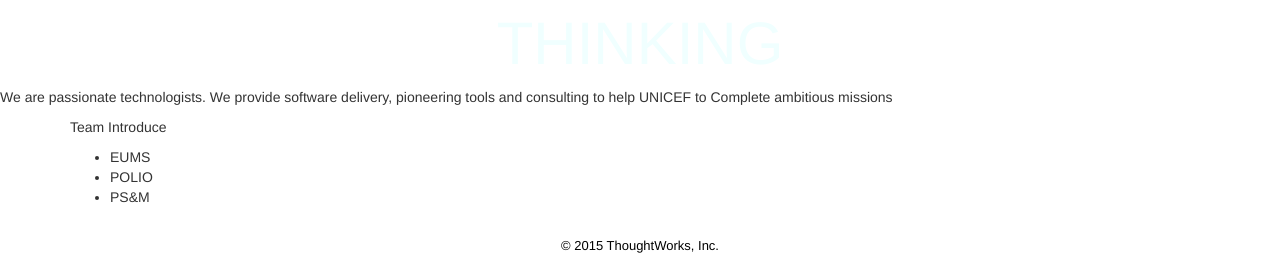
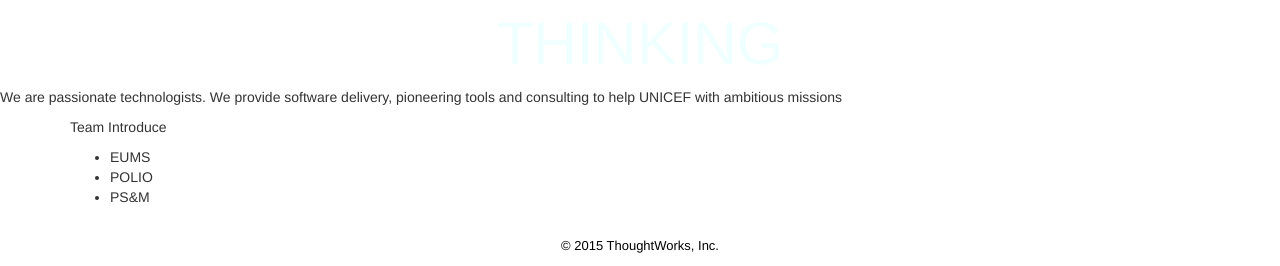
Before and after one commit to yaoyaocjj/UNICEFaccount, a Django app: page / in a window 1280 px wide. Shown: the part 625-891 px from the top of the page. Run offline with Django 3.2, Linux system fonts and the light colour scheme; some libraries are stand-ins or nearby versions.

Commit message:
modified some details in base.html

```diff
--- a/UNICEF/templates/base.html
+++ b/UNICEF/templates/base.html
@@ -36,7 +36,7 @@
 
 <div id="slogen">
 	<h1 id="bg-title">AMBITIOUS MISSIONS NEED DISRUPTIVE THINKING</h1>
-    <p id="bg-describe">We are passionate technologists. We provide software delivery, pioneering tools and consulting to help UNICEF to Complete ambitious missions</p>
+    <p id="bg-describe">We are passionate technologists. We provide software delivery, pioneering tools and consulting to help UNICEF with ambitious missions</p>
 </div>
 
 <div id="teambar">
```
